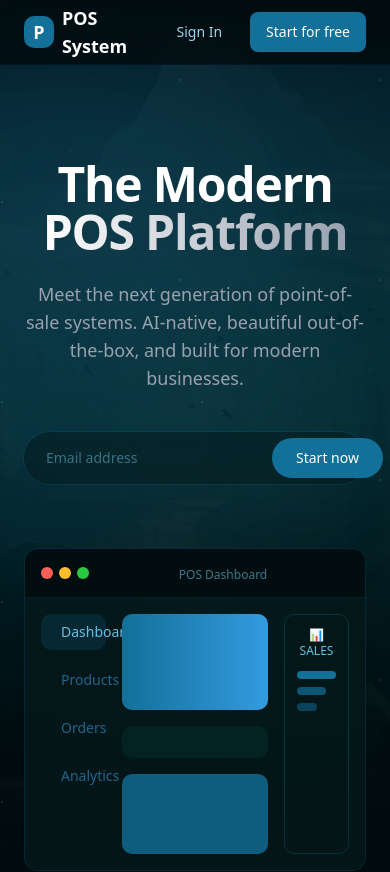
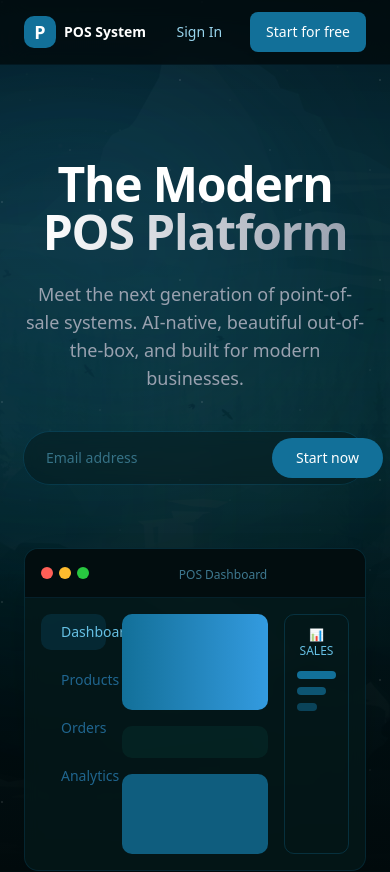
Before and after one commit to sayad-mallllek/pos-next, a Next.js app: page / in a window 390 px wide. Shown: the top 872 px of the page. Built offline with nearby package versions, Linux system fonts and the light colour scheme.

Commit message:
feat: adjust font size for the POS System label in the navbar

```diff
--- a/components/landing/navbar.tsx
+++ b/components/landing/navbar.tsx
@@ -9,7 +9,9 @@
           <div className="flex h-8 w-8 items-center justify-center rounded-lg bg-forest-500">
             <span className="text-lg font-bold text-white">P</span>
           </div>
-          <span className="text-lg font-semibold text-white">POS System</span>
+          <span className="text-sm sm:text-lg font-semibold text-white">
+            POS System
+          </span>
         </Link>
 
         <div className="hidden items-center gap-8 md:flex">
```
